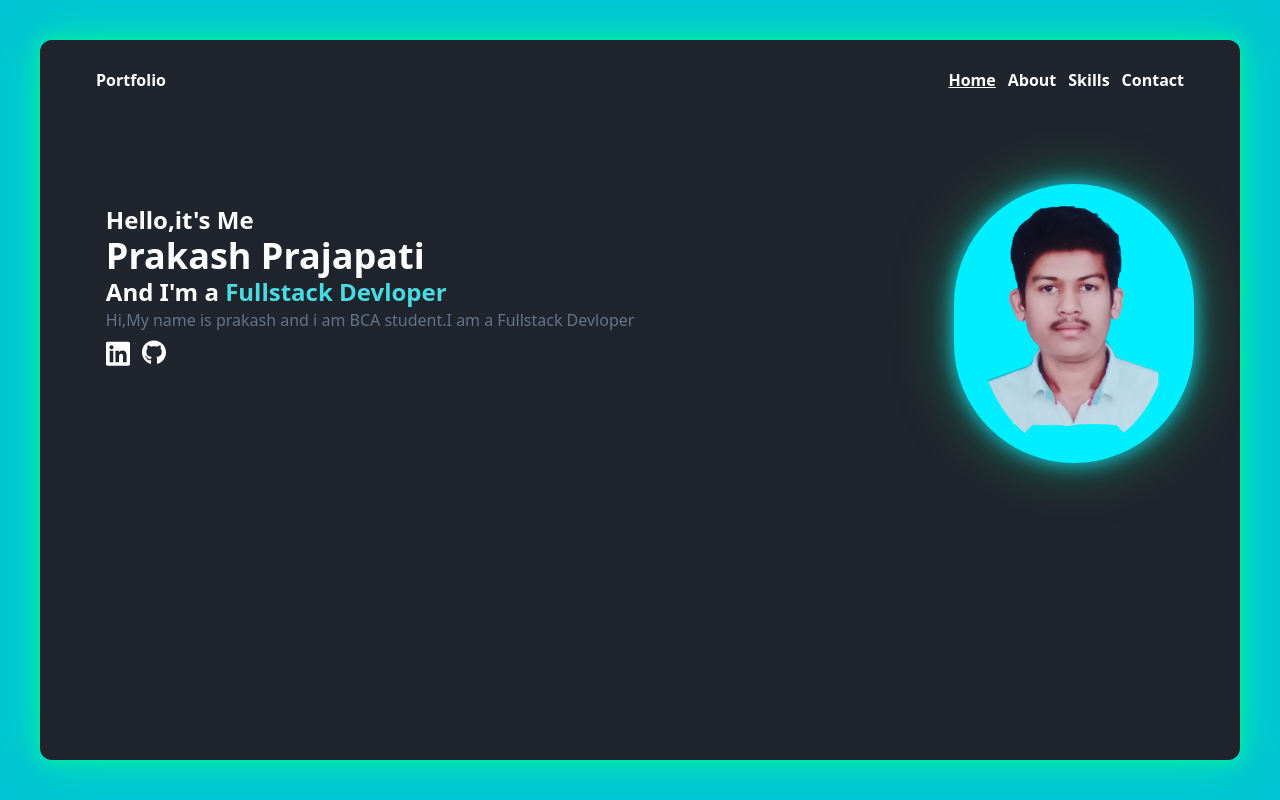
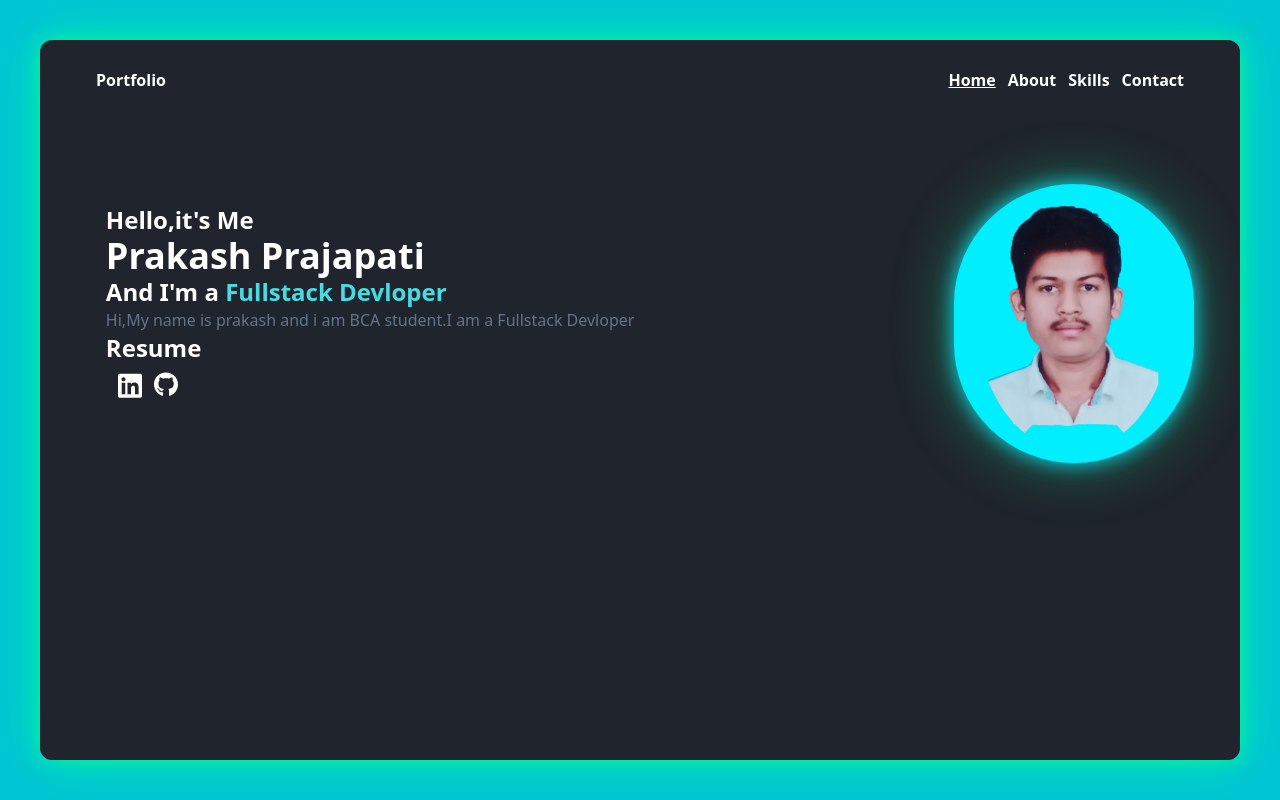
Before and after one commit to prakashhi/profileprakash.in, a website built with Vite: page index.html in a window 1280 px wide. Built offline with nearby package versions, Linux system fonts and the light colour scheme.

Commit message:
add resume

```diff
--- a/index.html
+++ b/index.html
@@ -60,6 +60,9 @@
                 <div class="containtext text-slate-500">
                     Hi,My name is prakash and i am BCA student.I am a Fullstack Devloper
                 </div>
+				<div
+                    class="font-bold hover:text-cyan-700 text-2xl hover:p-1 hover:underline duration-[0.5s] ease-in cursor-pointer" >
+                    <a href="Doc/PRAKASH PRAJAPATI.pdf">Resume<a></div>
                 <div class="icons  flex  gap-3 invert my-2">
                     <a
                         href="https://www.linkedin.com/in/prakash-prajapati-013a0a253?utm_source=share&utm_campaign=share_via&utm_content=profile&utm_medium=android_app">
@@ -69,6 +72,7 @@
                             <path
                                 d="M416 32H31.9C14.3 32 0 46.5 0 64.3v383.4C0 465.5 14.3 480 31.9 480H416c17.6 0 32-14.5 32-32.3V64.3c0-17.8-14.4-32.3-32-32.3zM135.4 416H69V202.2h66.5V416zm-33.2-243c-21.3 0-38.5-17.3-38.5-38.5S80.9 96 102.2 96c21.2 0 38.5 17.3 38.5 38.5 0 21.3-17.2 38.5-38.5 38.5zm282.1 243h-66.4V312c0-24.8-.5-56.7-34.5-56.7-34.6 0-39.9 27-39.9 54.9V416h-66.4V202.2h63.7v29.2h.9c8.9-16.8 30.6-34.5 62.9-34.5 67.2 0 79.7 44.3 79.7 101.9V416z" />
                         </svg></a>
+
                     <a href="https://github.com/prakashhi"> <svg
                             class="w-6 duration-[0.5s] ease-out hover:mx-1 cursor-pointer "
                             xmlns="http://www.w3.org/2000/svg" viewBox="0 0 496 512">
@@ -76,6 +80,9 @@
                             <path
                                 d="M165.9 397.4c0 2-2.3 3.6-5.2 3.6-3.3 .3-5.6-1.3-5.6-3.6 0-2 2.3-3.6 5.2-3.6 3-.3 5.6 1.3 5.6 3.6zm-31.1-4.5c-.7 2 1.3 4.3 4.3 4.9 2.6 1 5.6 0 6.2-2s-1.3-4.3-4.3-5.2c-2.6-.7-5.5 .3-6.2 2.3zm44.2-1.7c-2.9 .7-4.9 2.6-4.6 4.9 .3 2 2.9 3.3 5.9 2.6 2.9-.7 4.9-2.6 4.6-4.6-.3-1.9-3-3.2-5.9-2.9zM244.8 8C106.1 8 0 113.3 0 252c0 110.9 69.8 205.8 169.5 239.2 12.8 2.3 17.3-5.6 17.3-12.1 0-6.2-.3-40.4-.3-61.4 0 0-70 15-84.7-29.8 0 0-11.4-29.1-27.8-36.6 0 0-22.9-15.7 1.6-15.4 0 0 24.9 2 38.6 25.8 21.9 38.6 58.6 27.5 72.9 20.9 2.3-16 8.8-27.1 16-33.7-55.9-6.2-112.3-14.3-112.3-110.5 0-27.5 7.6-41.3 23.6-58.9-2.6-6.5-11.1-33.3 2.6-67.9 20.9-6.5 69 27 69 27 20-5.6 41.5-8.5 62.8-8.5s42.8 2.9 62.8 8.5c0 0 48.1-33.6 69-27 13.7 34.7 5.2 61.4 2.6 67.9 16 17.7 25.8 31.5 25.8 58.9 0 96.5-58.9 104.2-114.8 110.5 9.2 7.9 17 22.9 17 46.4 0 33.7-.3 75.4-.3 83.6 0 6.5 4.6 14.4 17.3 12.1C428.2 457.8 496 362.9 496 252 496 113.3 383.5 8 244.8 8zM97.2 352.9c-1.3 1-1 3.3 .7 5.2 1.6 1.6 3.9 2.3 5.2 1 1.3-1 1-3.3-.7-5.2-1.6-1.6-3.9-2.3-5.2-1zm-10.8-8.1c-.7 1.3 .3 2.9 2.3 3.9 1.6 1 3.6 .7 4.3-.7 .7-1.3-.3-2.9-2.3-3.9-2-.6-3.6-.3-4.3 .7zm32.4 35.6c-1.6 1.3-1 4.3 1.3 6.2 2.3 2.3 5.2 2.6 6.5 1 1.3-1.3 .7-4.3-1.3-6.2-2.2-2.3-5.2-2.6-6.5-1zm-11.4-14.7c-1.6 1-1.6 3.6 0 5.9 1.6 2.3 4.3 3.3 5.6 2.3 1.6-1.3 1.6-3.9 0-6.2-1.4-2.3-4-3.3-5.6-2z" />
                         </svg></a>
+
+
+
                 </div>
             </div>
             <div class="imgp  bg-[#01eefe] w-[30vh]  max-[350px]:w-[25vh]  max-[400px]:w-[35vh] max-md:m-auto  px-2 py-3 rounded-full  cursor-pointer hover:p-5 duration-[0.6s] hexagon content imageContent">
```
Also changed, not shown: About.html (+1 -0 lines), 1 other file.
